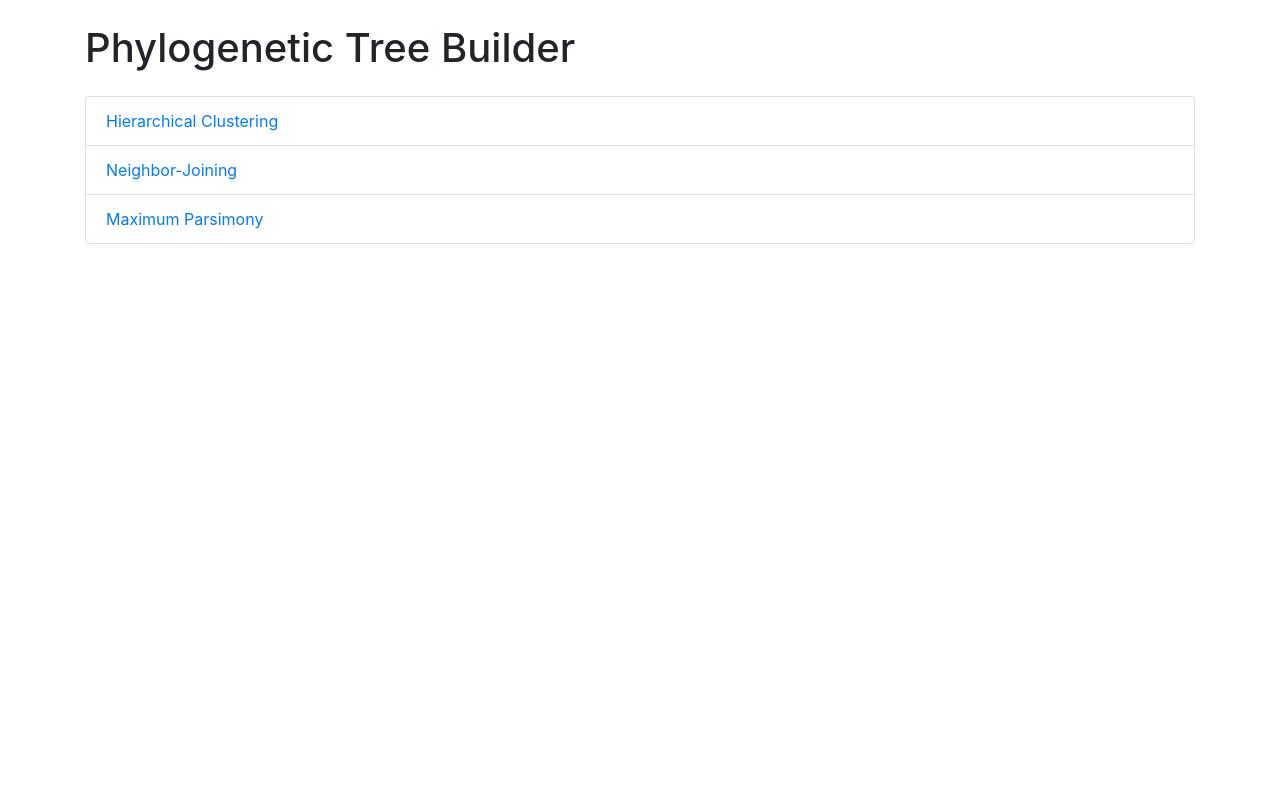
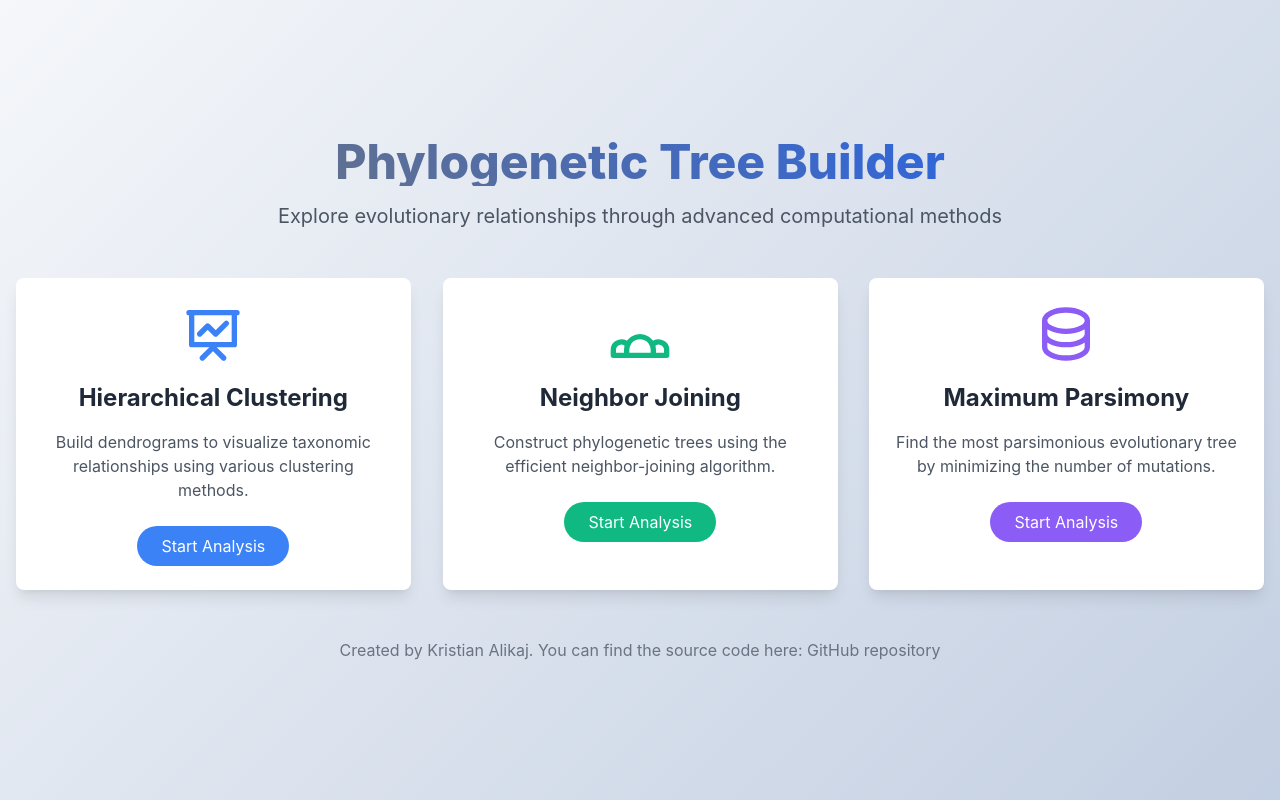
Before and after one commit to kris96tian/Phylogenetic_Tree_Generator, a Flask app: page / in a window 1280 px wide. Run offline with Flask 3, Linux system fonts and the light colour scheme; some libraries are stand-ins or nearby versions.

Commit message:
index.html

```diff
--- a/templates/index.html
+++ b/templates/index.html
@@ -4,20 +4,73 @@
     <meta charset="UTF-8">
     <meta name="viewport" content="width=device-width, initial-scale=1.0">
     <title>Phylogenetic Tree Builder</title>
-    <link href="https://stackpath.bootstrapcdn.com/bootstrap/4.5.2/css/bootstrap.min.css" rel="stylesheet">
-    <link href="{{ url_for('static', filename='styles.css') }}" rel="stylesheet">
+    <link href="https://cdnjs.cloudflare.com/ajax/libs/tailwindcss/2.2.19/tailwind.min.css" rel="stylesheet">
+    <style>
+        body {
+            background: linear-gradient(135deg, #f5f7fa 0%, #c3cfe2 100%);
+            min-height: 100vh;
+            font-family: 'Inter', sans-serif;
+        }
+        .card-hover {
+            transition: all 0.3s ease;
+            transform: perspective(500px) translateZ(0);
+        }
+        .card-hover:hover {
+            transform: perspective(500px) translateZ(20px);
+            box-shadow: 0 15px 30px rgba(0, 0, 0, 0.1);
+        }
+        .gradient-text {
+            background: linear-gradient(45deg, #6b7280, #2563eb);
+            -webkit-background-clip: text;
+            -webkit-text-fill-color: transparent;
+        }
+    </style>
 </head>
-<body>
-    <div class="container">
-        <h1 class="my-4">Phylogenetic Tree Builder</h1>
-        <ul class="list-group">
-            <li class="list-group-item"><a href="/hierarchical_clustering">Hierarchical Clustering</a></li>
-            <li class="list-group-item"><a href="/neighbor_joining">Neighbor-Joining</a></li>
-            <li class="list-group-item"><a href="/maximum_parsimony">Maximum Parsimony</a></li>
-        </ul>
+<body class="flex items-center justify-center">
+    <div class="container mx-auto px-4 py-16">
+        <div class="max-w-4xl mx-auto text-center mb-12">
+            <h1 class="text-5xl font-extrabold mb-4 gradient-text">Phylogenetic Tree Builder</h1>
+            <p class="text-xl text-gray-600 mb-8">Explore evolutionary relationships through advanced computational methods</p>
+        </div>
+
+        <div class="grid md:grid-cols-3 gap-8">
+            <div class="bg-white p-6 rounded-lg shadow-lg card-hover">
+                <div class="text-center">
+                    <svg xmlns="http://www.w3.org/2000/svg" class="h-16 w-16 mx-auto text-blue-500 mb-4" fill="none" viewBox="0 0 24 24" stroke="currentColor">
+                        <path stroke-linecap="round" stroke-linejoin="round" stroke-width="2" d="M7 12l3-3 3 3 4-4M8 21l4-4 4 4M3 4h18M4 4h16v12H4V4z" />
+                    </svg>
+                    <h2 class="text-2xl font-bold mb-4 text-gray-800">Hierarchical Clustering</h2>
+                    <p class="text-gray-600 mb-6">Build dendrograms to visualize taxonomic relationships using various clustering methods.</p>
+                    <a href="/hierarchical_clustering" class="inline-block bg-blue-500 text-white px-6 py-2 rounded-full hover:bg-blue-600 transition">Start Analysis</a>
+                </div>
+            </div>
+
+            <div class="bg-white p-6 rounded-lg shadow-lg card-hover">
+                <div class="text-center">
+                    <svg xmlns="http://www.w3.org/2000/svg" class="h-16 w-16 mx-auto text-green-500 mb-4" fill="none" viewBox="0 0 24 24" stroke="currentColor">
+                        <path stroke-linecap="round" stroke-linejoin="round" stroke-width="2" d="M17 20h5v-2a3 3 0 00-5.356-1.857M17 20H7m10 0v-2c0-.656-.126-1.283-.356-1.857M7 20H2v-2a3 3 0 015.356-1.857M7 20v-2c0-.656.126-1.283.356-1.857m0 0a5.002 5.002 0 019.288 0" />
+                    </svg>
+                    <h2 class="text-2xl font-bold mb-4 text-gray-800">Neighbor Joining</h2>
+                    <p class="text-gray-600 mb-6">Construct phylogenetic trees using the efficient neighbor-joining algorithm.</p>
+                    <a href="/neighbor_joining" class="inline-block bg-green-500 text-white px-6 py-2 rounded-full hover:bg-green-600 transition">Start Analysis</a>
+                </div>
+            </div>
+
+            <div class="bg-white p-6 rounded-lg shadow-lg card-hover">
+                <div class="text-center">
+                    <svg xmlns="http://www.w3.org/2000/svg" class="h-16 w-16 mx-auto text-purple-500 mb-4" fill="none" viewBox="0 0 24 24" stroke="currentColor">
+                        <path stroke-linecap="round" stroke-linejoin="round" stroke-width="2" d="M4 7v10c0 2.21 3.582 4 8 4s8-1.79 8-4V7M4 7c0 2.21 3.582 4 8 4s8-1.79 8-4M4 7c0-2.21 3.582-4 8-4s8 1.79 8 4m0 5c0 2.21-3.582 4-8 4s-8-1.79-8-4" />
+                    </svg>
+                    <h2 class="text-2xl font-bold mb-4 text-gray-800">Maximum Parsimony</h2>
+                    <p class="text-gray-600 mb-6">Find the most parsimonious evolutionary tree by minimizing the number of mutations.</p>
+                    <a href="/maximum_parsimony" class="inline-block bg-purple-500 text-white px-6 py-2 rounded-full hover:bg-purple-600 transition">Start Analysis</a>
+                </div>
+            </div>
+        </div>
+
+        <div class="text-center mt-12">
+            <p class="text-gray-500">Created by Kristian Alikaj. You can find the source code here: <a href="https://github.com/kris96tian/Phylogenetic_Tree_Generator">GitHub repository</a></p>
+        </div>
     </div>
-    <script src="https://code.jquery.com/jquery-3.5.1.slim.min.js"></script>
-    <script src="https://cdn.jsdelivr.net/npm/@popperjs/core@2.5.4/dist/umd/popper.min.js"></script>
-    <script src="https://stackpath.bootstrapcdn.com/bootstrap/4.5.2/js/bootstrap.min.js"></script>
 </body>
 </html>
```
